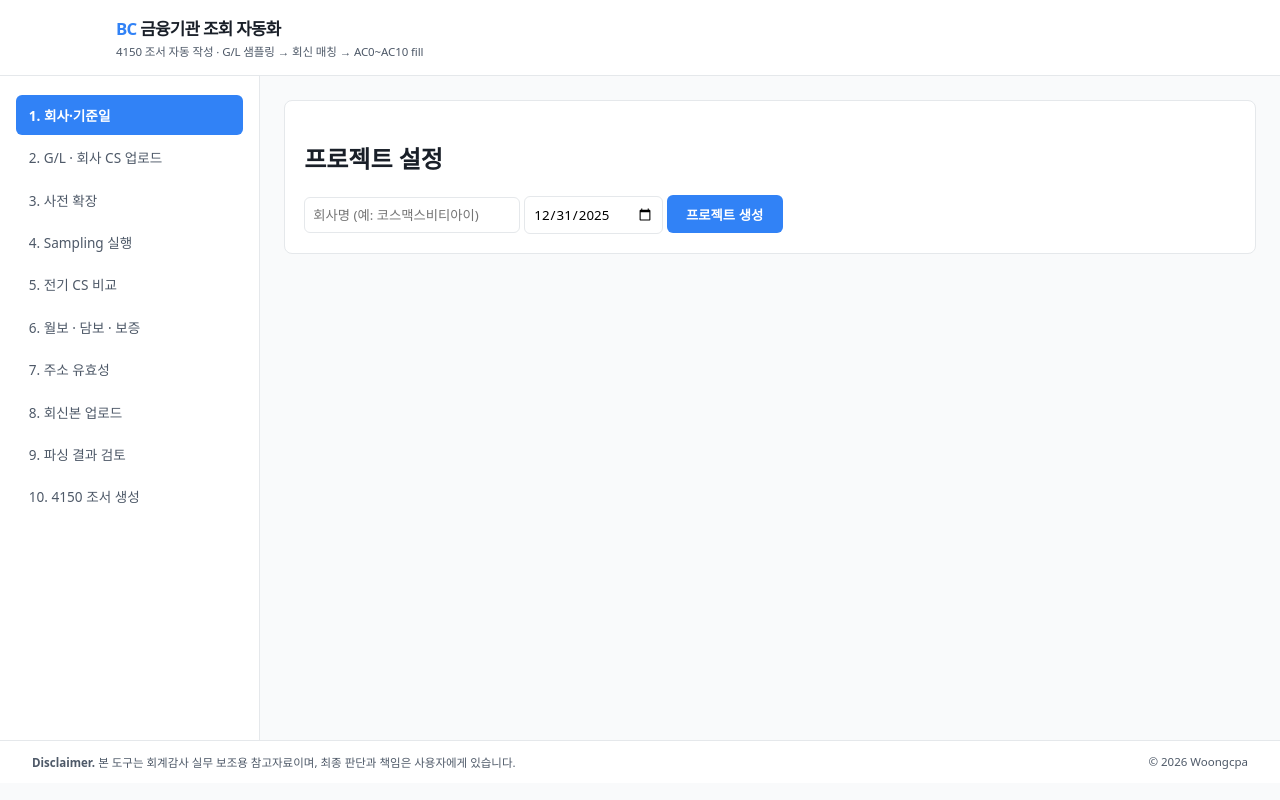
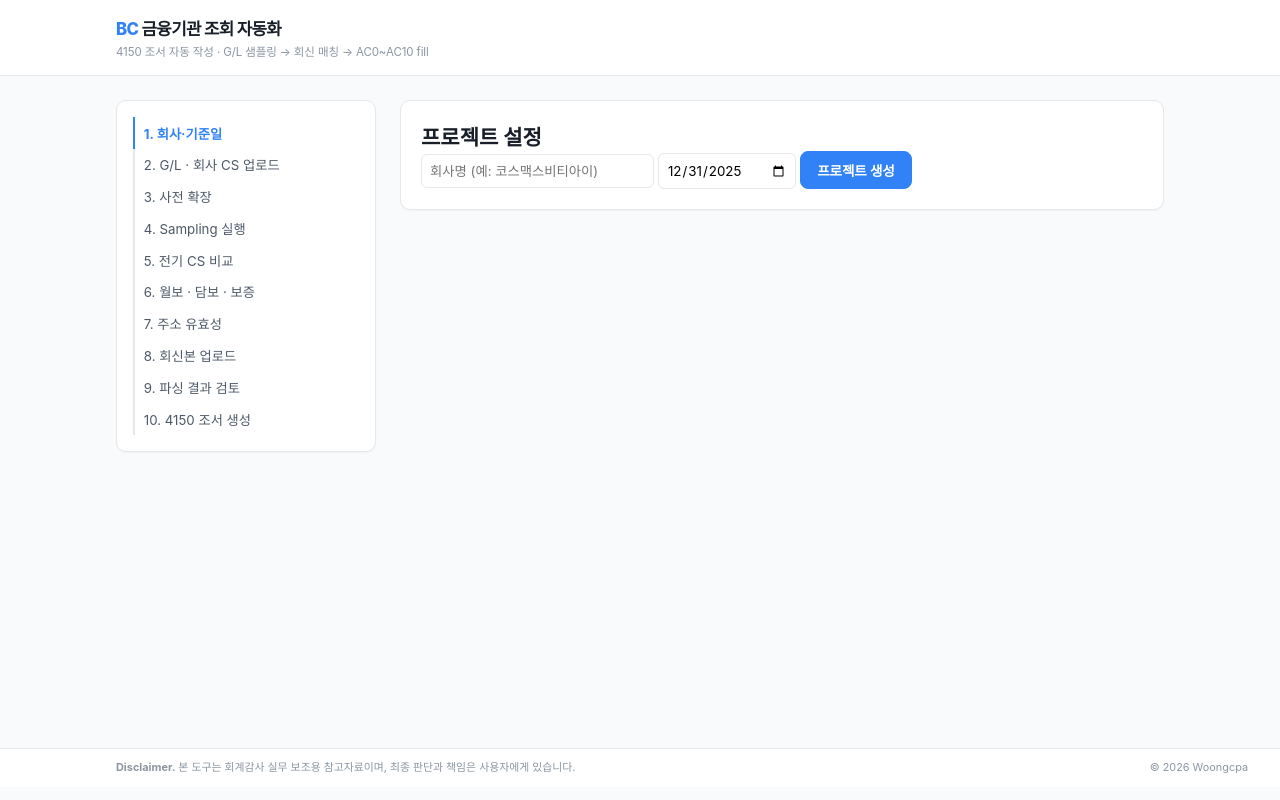
Before and after one commit to kw1304/RCPS-Valuation-Tool, a plain HTML site: page BC_CONFIRMATION_TOOL/frontend/index.html in a window 1280 px wide. Drawn offline with Linux system fonts and the light colour scheme; a web font is replaced by a local one.

Commit message:
style(bc): UI를 WAT 패밀리 표준에 정합 (CC 기준)
- 본문 .layout grid+7.25rem 패딩(헤더/푸터 정렬 통일)
- nav border-left bar + sticky (active 배경채움 폐기)
- CSS 토큰 풀셋 통일(--accent2/--green/--amber/--radius/--shadow/--sans)
- 버튼 hover/disabled·카드 shadow·테이블 uppercase th·금액 우측정렬(num)
- 태그 pill·푸터 7.25rem/.68rem·sticky header·Pretendard v1.3.9 핀

Co-Authored-By: Claude Opus 4.8 <noreply@anthropic.com>

```diff
--- a/BC_CONFIRMATION_TOOL/frontend/app.js
+++ b/BC_CONFIRMATION_TOOL/frontend/app.js
@@ -144,8 +144,8 @@ function renderStep4(panel){
       const row = el("tr", {},
         el("td", {}, p.canonical),
         el("td", {}, p.branch || ""),
-        el("td", {}, p.bs_amount.toLocaleString()),
-        el("td", {}, p.pl_amount.toLocaleString()),
+        el("td", { className:"num" }, p.bs_amount.toLocaleString()),
+        el("td", { className:"num" }, p.pl_amount.toLocaleString()),
         el("td", {}, p.bs_accounts.join(", ")),
         el("td", {}, p.pl_accounts.join(", ")),
         el("td", {}, rmBtn),
--- a/BC_CONFIRMATION_TOOL/frontend/index.html
+++ b/BC_CONFIRMATION_TOOL/frontend/index.html
@@ -4,7 +4,7 @@
 <meta charset="utf-8">
 <title>금융기관 조회 자동화</title>
 <link rel="preconnect" href="https://cdn.jsdelivr.net">
-<link href="https://cdn.jsdelivr.net/gh/orioncactus/pretendard/dist/web/static/pretendard.css" rel="stylesheet">
+<link rel="stylesheet" href="https://cdn.jsdelivr.net/gh/orioncactus/pretendard@v1.3.9/dist/web/static/pretendard.min.css">
 <link rel="stylesheet" href="/style.css">
 </head>
 <body>
--- a/BC_CONFIRMATION_TOOL/frontend/style.css
+++ b/BC_CONFIRMATION_TOOL/frontend/style.css
@@ -1,20 +1,29 @@
-/* frontend/style.css */
+/* frontend/style.css — WAT 패밀리 표준 정합 */
 :root {
-  --accent: #3182F6;
-  --accent-dark: #1B64DA;
-  --bg: #F9FAFB;
-  --bg2: #FFFFFF;
-  --border: #E5E8EB;
-  --text: #191F28;
-  --text2: #333D4B;
-  --text3: #4E5968;
-  --success: #00C896;
-  --warning: #F2A40C;
-  --danger: #F04452;
-  --conf-low: #FFF7E0;
+  --bg:#F9FAFB; --bg2:#FFFFFF; --bg3:#F2F4F6;
+  --border:#E5E8EB;
+  --accent:#3182F6; --accent2:#1B64DA;
+  --green:#00C073; --red:#F04452; --amber:#FF9F00; --purple:#7C3AED;
+  --gold:#FFD966; --navy:#1F4E78;
+  --text:#191F28; --text2:#4E5968; --text3:#8B95A1;
+  --sans:'Pretendard',-apple-system,BlinkMacSystemFont,'Apple SD Gothic Neo',sans-serif;
+  --radius:10px;
+  --shadow:0 1px 2px rgba(0,0,0,0.04);
+  /* 하위 호환 별칭 */
+  --accent-dark:var(--accent2);
+  --success:var(--green);
+  --warning:var(--amber);
+  --danger:var(--red);
+  --conf-low:#FFF7E0;
 }
-* { box-sizing: border-box; }
-body { margin:0; font-family:Pretendard,system-ui,sans-serif; background:var(--bg); color:var(--text); }
+*{box-sizing:border-box;margin:0;padding:0}
+html,body{height:100%}
+body{
+  background:var(--bg);color:var(--text);
+  font-family:var(--sans);
+  -webkit-font-smoothing:antialiased;
+  font-size:14px;
+}
 
 header{
   background:var(--bg2);border-bottom:1px solid var(--border);
@@ -22,35 +31,85 @@ header{
   display:flex;align-items:center;justify-content:space-between;
   flex-shrink:0;flex-wrap:nowrap;gap:1rem;
   min-height:76px;
+  position:sticky;top:0;z-index:100;
 }
 @media (max-width:768px){ header{padding:0.7rem 1rem;min-height:0} }
+.hd-title{min-width:0}
 .hd-title h1{font-size:1.05rem;font-weight:700;color:var(--text);letter-spacing:-0.04em;margin:0}
 .hd-title h1 .ac{color:var(--accent);font-weight:800}
 .hd-title p{font-size:0.72rem;color:var(--text3);margin:0.2rem 0 0;font-weight:400;letter-spacing:-0.01em}
 
-.layout{display:flex;height:calc(100vh - 76px - 60px)}
-nav.steps{width:260px;background:var(--bg2);border-right:1px solid var(--border);padding:1rem;overflow-y:auto}
-nav.steps ol{list-style:none;padding:0;margin:0}
-nav.steps li{padding:0.6rem 0.8rem;margin:0.2rem 0;border-radius:6px;cursor:pointer;color:var(--text3);font-size:0.85rem}
-nav.steps li.active{background:var(--accent);color:white;font-weight:600}
-nav.steps li.done{color:var(--success)}
-nav.steps li.done::before{content:"✓ ";font-weight:700}
+.layout{
+  display:grid;
+  grid-template-columns:260px 1fr;
+  gap:1.5rem;
+  padding:1.5rem 7.25rem 1.5rem;
+  min-height:calc(100vh - 76px - 52px);
+  align-items:start;
+}
+@media (max-width:768px){ .layout{grid-template-columns:1fr;padding:1rem} }
 
-main.panel{flex:1;padding:1.5rem;overflow-y:auto;background:var(--bg)}
-.card{background:var(--bg2);border:1px solid var(--border);border-radius:8px;padding:1.2rem;margin-bottom:1rem}
-.btn{background:var(--accent);color:white;border:none;padding:0.6rem 1.2rem;border-radius:6px;cursor:pointer;font-weight:600}
-.btn.secondary{background:var(--bg2);color:var(--accent);border:1px solid var(--accent)}
-.btn:disabled{opacity:0.5;cursor:not-allowed}
-input,select{border:1px solid var(--border);border-radius:6px;padding:0.5rem;font-family:inherit}
+nav.steps{
+  position:sticky;top:92px;align-self:start;
+  background:var(--bg2);border:1px solid var(--border);
+  border-radius:var(--radius);padding:1rem;overflow-y:auto;
+  box-shadow:var(--shadow);
+}
+nav.steps ol{list-style:none;padding:0;margin:0;display:flex;flex-direction:column;gap:0}
+nav.steps li{
+  padding:.4rem .55rem;
+  border-left:2px solid var(--border);
+  font-size:.83rem;color:var(--text2);
+  cursor:pointer;
+}
+nav.steps li.active{border-left-color:var(--accent);color:var(--accent);font-weight:700}
+nav.steps li.done{border-left-color:var(--green);color:var(--text)}
+
+main.panel{
+  display:flex;flex-direction:column;gap:1rem;
+  overflow-y:auto;background:var(--bg);
+  min-width:0;
+}
+.card{
+  background:var(--bg2);border:1px solid var(--border);
+  border-radius:var(--radius);padding:1.25rem;
+  box-shadow:var(--shadow);margin-bottom:1rem;
+}
+.btn{
+  background:var(--accent);color:white;
+  border:1px solid var(--accent);
+  padding:.5rem 1rem;border-radius:8px;cursor:pointer;
+  font-size:.85rem;font-family:var(--sans);font-weight:600;
+  letter-spacing:-0.01em;transition:all .15s;
+}
+.btn:hover:not(:disabled){background:var(--accent2);border-color:var(--accent2)}
+.btn.secondary{background:var(--bg2);color:var(--accent);border:1px solid var(--border)}
+.btn.secondary:hover:not(:disabled){background:var(--bg3);border-color:var(--accent)}
+.btn:disabled{background:var(--bg3);color:var(--text3);border-color:var(--border);cursor:not-allowed}
+input,select{border:1px solid var(--border);border-radius:6px;padding:0.5rem;font-family:var(--sans)}
 table{width:100%;border-collapse:collapse}
 th,td{border-bottom:1px solid var(--border);padding:0.5rem;text-align:left;font-size:0.85rem}
-th{background:var(--bg);color:var(--text2);font-weight:600}
+th{
+  background:var(--bg3);
+  color:var(--text2);font-weight:700;font-size:.74rem;
+  text-transform:uppercase;letter-spacing:.04em;
+}
+td.num{text-align:right;font-variant-numeric:tabular-nums}
+tr:hover td{background:var(--bg3)}
 
 .drop-zone{border:2px dashed var(--border);border-radius:8px;padding:2rem;text-align:center;color:var(--text3);cursor:pointer}
 .drop-zone.dragover{border-color:var(--accent);background:#EAF2FE}
-.tag{display:inline-block;padding:0.15rem 0.5rem;border-radius:4px;font-size:0.7rem;font-weight:600}
-.tag.ok{background:#E0F8EF;color:var(--success)}
-.tag.warn{background:#FFF7E0;color:var(--warning)}
-.tag.bad{background:#FFEAEC;color:var(--danger)}
+.muted{font-size:.78rem;color:var(--text3);margin-top:.4rem}
+.tag{display:inline-block;padding:1px 7px;border-radius:10px;font-size:.68rem;font-weight:700}
+.tag.ok{background:rgba(0,192,115,.12);color:var(--green)}
+.tag.warn{background:rgba(255,159,0,.15);color:var(--amber)}
+.tag.bad{background:rgba(240,68,82,.12);color:var(--red)}
 
-footer.legal{background:var(--bg2);border-top:1px solid var(--border);padding:0.8rem 2rem;display:flex;justify-content:space-between;font-size:0.72rem;color:var(--text3)}
+footer.legal{
+  background:var(--bg2);border-top:1px solid var(--border);
+  padding:.7rem 2rem .7rem 7.25rem;
+  display:flex;justify-content:space-between;
+  font-size:.68rem;color:var(--text3);
+  flex-wrap:wrap;gap:12px;flex-shrink:0;line-height:1.4;
+}
+@media (max-width:768px){ footer.legal{padding:.6rem 1rem;flex-direction:column;gap:.3rem;text-align:center} }
```
